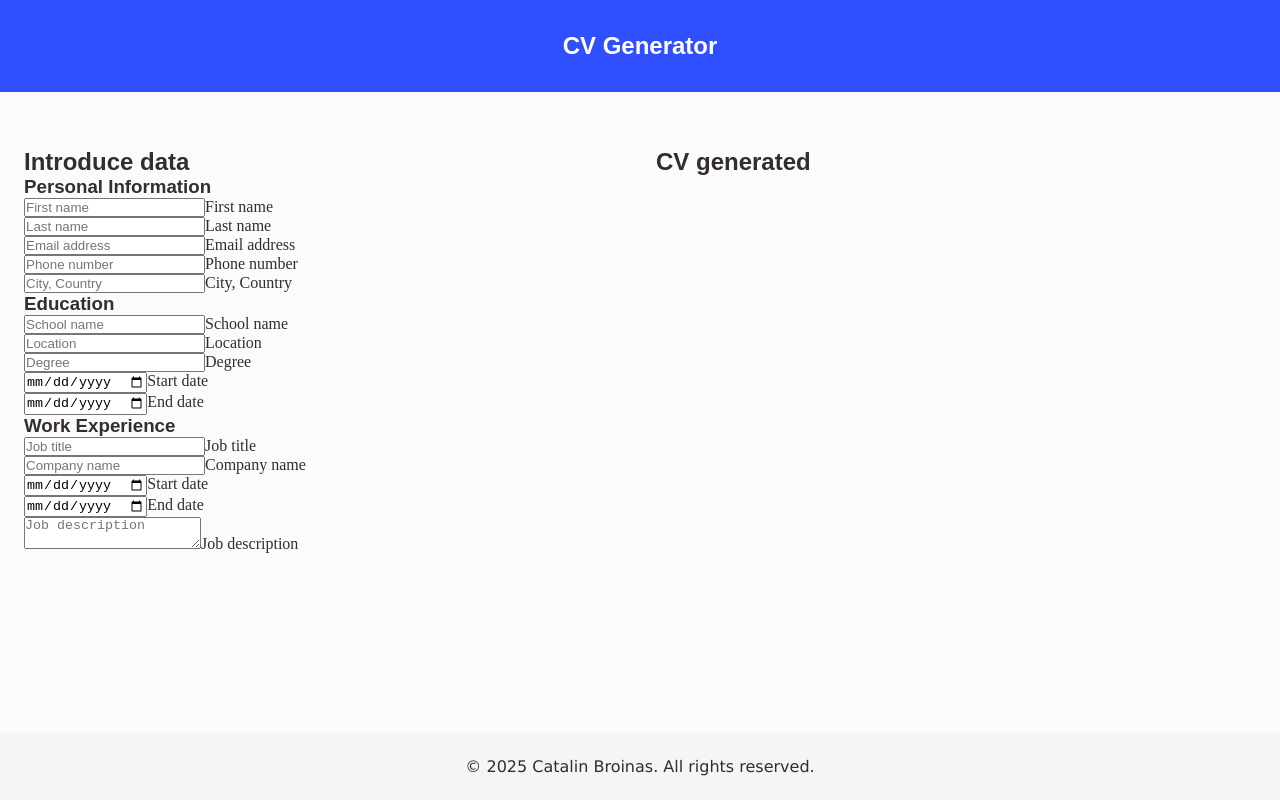
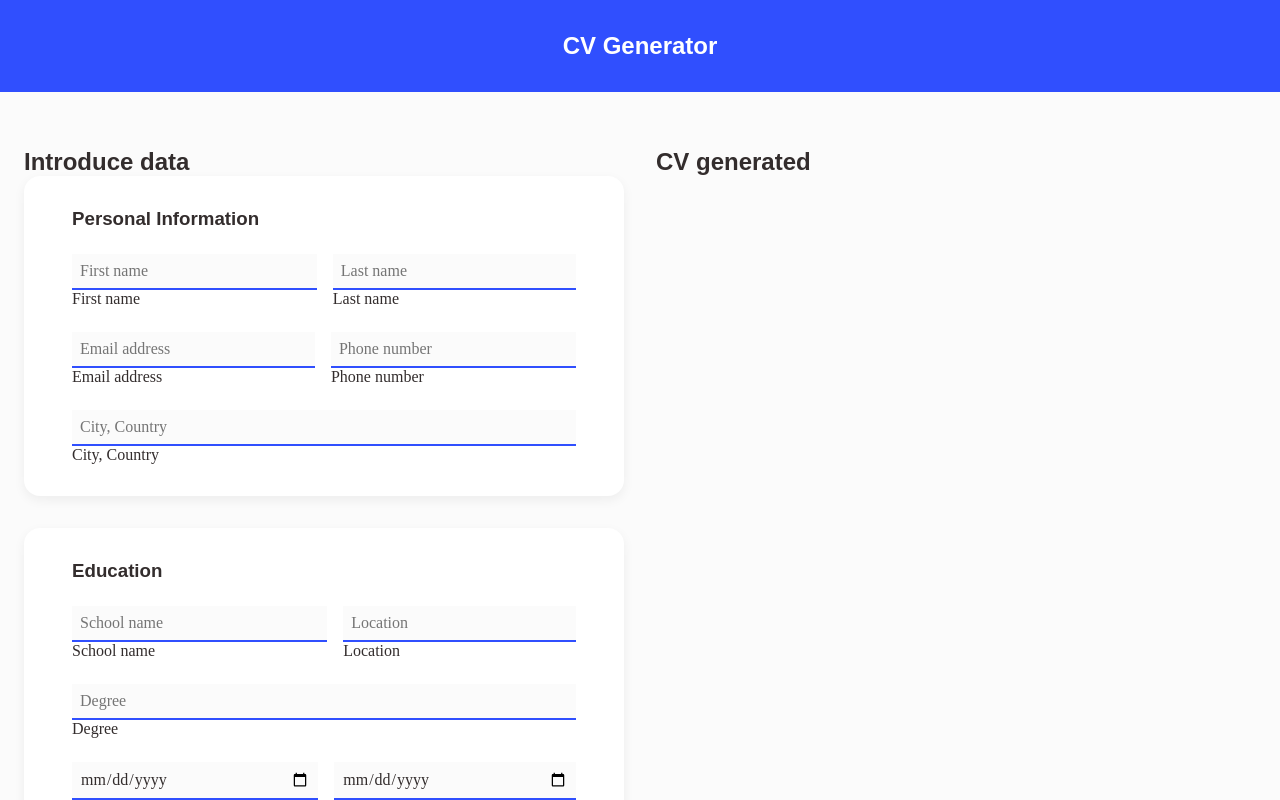
Before and after one commit to catalinbroinas/cv-application, a React (Vite) app: page / in a window 1280 px wide. Shown: the top 800 px of the page. Built offline with nearby package versions, Linux system fonts and the light colour scheme.

Commit message:
style(form): add layout and basic styling

```diff
--- a/src/styles/App.css
+++ b/src/styles/App.css
@@ -0,0 +1,37 @@
+/* Form */
+.form-section {
+  background-color: white;
+  padding: 2rem 3rem;
+  border-radius: 1rem;
+  margin-bottom: 2rem;
+  display: flex;
+  flex-flow: column wrap;
+  gap: 1.5rem;
+  box-shadow: 0 4px 12px rgba(0, 0, 0, 0.06);
+}
+
+.form-section:last-of-type {
+  margin-bottom: 0;
+}
+
+.form-group {
+  display: flex;
+  flex-direction: row;
+  gap: 1rem;
+}
+
+.form-outline {
+  flex-grow: 1;
+}
+
+.form-control {
+  font-family: inherit;
+  width: 100%;
+  border: 0;
+  border-bottom: 2px solid var(--primary-bg-color);
+  outline: 0;
+  font-size: 1rem;
+  color: var(--main-color);
+  padding: 0.5rem;
+  background: var(--main-bg-color);
+}
```
